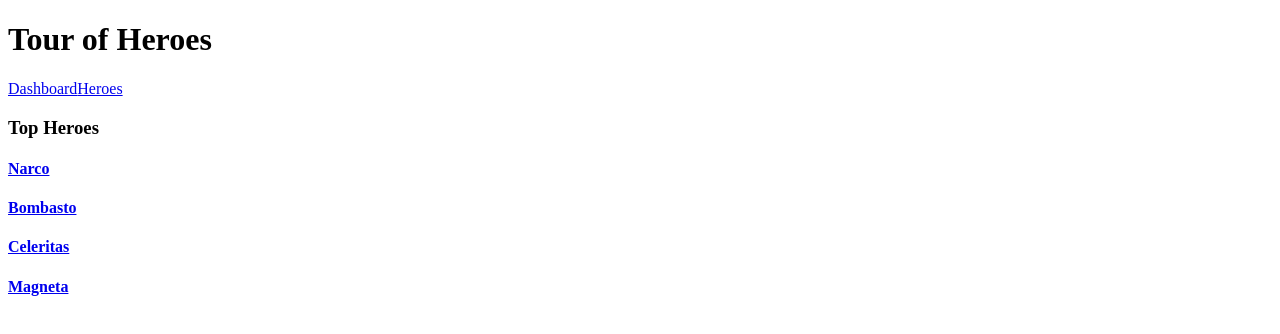
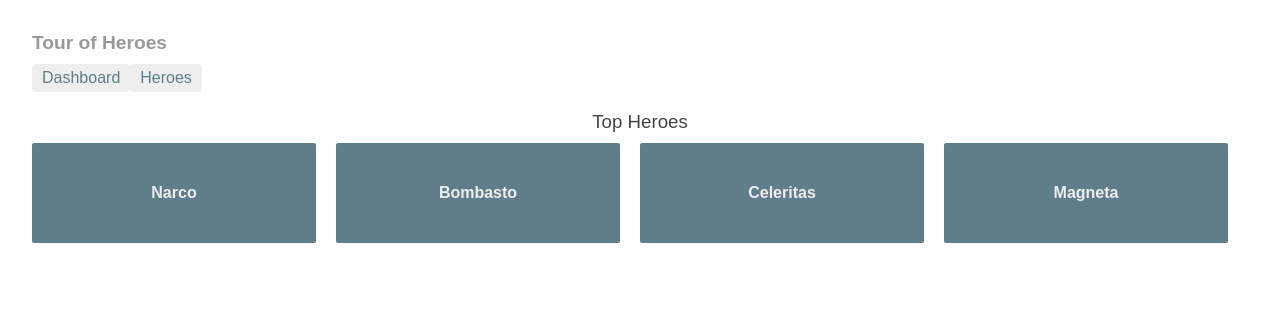
Before and after one commit to mdvu15/TourOfHeroes, an Angular app: page /dashboard in a window 1280 px wide. Shown: the top 334 px of the page. Built offline with nearby package versions, Linux system fonts and the light colour scheme.

Commit message:
complete routing + styles

```diff
--- a/src/app/app.component.css
+++ b/src/app/app.component.css
@@ -0,0 +1,28 @@
+h1 {
+  font-size: 1.2em;
+  color: #999;
+  margin-bottom: 0;
+}
+h2 {
+  font-size: 2em;
+  margin-top: 0;
+  padding-top: 0;
+}
+nav a {
+  padding: 5px 10px;
+  text-decoration: none;
+  margin-top: 10px;
+  display: inline-block;
+  background-color: #eee;
+  border-radius: 4px;
+}
+nav a:visited, a:link {
+  color: #607D8B;
+}
+nav a:hover {
+  color: #039be5;
+  background-color: #CFD8DC;
+}
+nav a.active {
+  color: #039be5;
+}
--- a/src/app/app.component.ts
+++ b/src/app/app.component.ts
@@ -9,7 +9,9 @@
 			<a routerLink="/heroes">Heroes</a>
 		</nav>
 		<router-outlet></router-outlet>
-	`
+	`,
+	styleUrls: ['./app.component.css']
+
 //set 2 navigation links (routers) to /dashboard and /heroes
 /* <router-outlet> tags define the area the component will appear
 on the page after clicking on the routerLink */
--- /dev/null
+++ b/src/app/dashboard.component.css
@@ -0,0 +1,61 @@
+[class*='col-'] {
+  float: left;
+  padding-right: 20px;
+  padding-bottom: 20px;
+}
+[class*='col-']:last-of-type {
+  padding-right: 0;
+}
+a {
+  text-decoration: none;
+}
+*, *:after, *:before {
+  -webkit-box-sizing: border-box;
+  -moz-box-sizing: border-box;
+  box-sizing: border-box;
+}
+h3 {
+  text-align: center; margin-bottom: 0;
+}
+h4 {
+  position: relative;
+}
+.grid {
+  margin: 0;
+}
+.col-1-4 {
+  width: 25%;
+}
+.module {
+  padding: 20px;
+  text-align: center;
+  color: #eee;
+  max-height: 120px;
+  min-width: 120px;
+  background-color: #607D8B;
+  border-radius: 2px;
+}
+.module:hover {
+  background-color: #EEE;
+  cursor: pointer;
+  color: #607d8b;
+}
+.grid-pad {
+  padding: 10px 0;
+}
+.grid-pad > [class*='col-']:last-of-type {
+  padding-right: 20px;
+}
+@media (max-width: 600px) {
+  .module {
+    font-size: 10px;
+    max-height: 75px; }
+}
+@media (max-width: 1024px) {
+  .grid {
+    margin: 0;
+  }
+  .module {
+    min-width: 60px;
+  }
+}
--- a/src/app/dashboard.component.ts
+++ b/src/app/dashboard.component.ts
@@ -6,6 +6,7 @@
 @Component({
 	selector: 'my-dasboard',
 	templateUrl: './dashboard.component.html',
+	styleUrls: ['./dashboard.component.css']
 })
 
 export class DashboardComponent implements OnInit {
--- /dev/null
+++ b/src/app/hero-detail.component.css
@@ -0,0 +1,29 @@
+label {
+  display: inline-block;
+  width: 3em;
+  margin: .5em 0;
+  color: #607D8B;
+  font-weight: bold;
+}
+input {
+  height: 2em;
+  font-size: 1em;
+  padding-left: .4em;
+}
+button {
+  margin-top: 20px;
+  font-family: Arial;
+  background-color: #eee;
+  border: none;
+  padding: 5px 10px;
+  border-radius: 4px;
+  cursor: pointer; cursor: hand;
+}
+button:hover {
+  background-color: #cfd8dc;
+}
+button:disabled {
+  background-color: #eee;
+  color: #ccc;
+  cursor: auto;
+}
--- a/src/app/hero-detail.component.ts
+++ b/src/app/hero-detail.component.ts
@@ -1,4 +1,4 @@
-import { Component, Input, OnInit } from '@angular/core';
+import { Component, OnInit } from '@angular/core';
 import { ActivatedRoute, ParamMap } from '@angular/router';
 //to take :id from ParamMap observable in ActivatedRoute service
 import { Location } from '@angular/common';
@@ -9,7 +9,8 @@
 
 @Component({
 	selector: 'hero-detail',
-	templateUrl: './hero-detail.component.html'
+	templateUrl: './hero-detail.component.html',
+	styleUrls: ['./hero-detail.component.css']
 })
 
 export class HeroDetailComponent implements OnInit {
@@ -19,7 +20,7 @@
 		private location: Location
 		) {}
 
-	@Input() hero: Hero; //var hero takes input from other components
+	hero: Hero; //var hero takes input from other components
 
 	ngOnInit(): void {
 		this.route.paramMap
--- /dev/null
+++ b/src/app/heroes.component.css
@@ -0,0 +1,47 @@
+  .selected {
+    background-color: #CFD8DC !important;
+    color: white;
+  }
+  .heroes {
+    margin: 0 0 2em 0;
+    list-style-type: none;
+    padding: 0;
+    width: 15em;
+  }
+  .heroes li {
+    cursor: pointer;
+    position: relative;
+    left: 0;
+    background-color: #EEE;
+    margin: .5em;
+    padding: .3em 0;
+    height: 1.6em;
+    border-radius: 4px;
+  }
+  .heroes li.selected:hover {
+    background-color: #BBD8DC !important;
+    color: white;
+  }
+  .heroes li:hover {
+    color: #607D8B;
+    background-color: #DDD;
+    left: .1em;
+  }
+  .heroes .text {
+    position: relative;
+    top: -3px;
+  }
+  .heroes .badge {
+    display: inline-block;
+    font-size: small;
+    color: white;
+    padding: 0.8em 0.7em 0 0.7em;
+    background-color: #607D8B;
+    line-height: 1em;
+    position: relative;
+    left: -1px;
+    top: -4px;
+    height: 1.8em;
+    margin-right: .8em;
+    border-radius: 4px 0 0 4px;
+  }
--- /dev/null
+++ b/src/app/heroes.component.html
@@ -0,0 +1,14 @@
+<h2>My Heroes</h2>
+<ul class="heroes">
+	<li *ngFor="let hero of heroes"
+		[class.selected]="hero === selectedHero"
+		(click)="onSelect(hero)">
+		<span class="badge">{{hero.id}}</span> {{hero.name}}
+	</li>
+</ul>
+<div *ngIf="selectedHero">
+	<h2>
+		{{selectedHero.name | uppercase}} is my hero
+	</h2>
+	<button (click)="gotoDetail()">View Details</button>
+</div>
--- a/src/app/heroes.component.ts
+++ b/src/app/heroes.component.ts
@@ -1,4 +1,5 @@
 import { Component, OnInit } from '@angular/core';
+import { Router } from '@angular/router';
 
 import { Hero } from './hero';
 import { HeroService } from './hero.service';
@@ -6,72 +7,8 @@
 
 @Component({
   selector: 'my-heroes',
-  template: `
-  	<h2>My Heroes</h2>
-  	<ul class="heroes">
-  		<li *ngFor="let hero of heroes"
-  			[class.selected]="hero === selectedHero"
-  			(click)="onSelect(hero)">
-  			<span class="badge">{{hero.id}}</span> {{hero.name}}
-  		</li>
-  	</ul>
-  	<div *ngIf="selectedHero">
-  		<h2>
-  			{{selectedHero.name | uppercase}} is my hero
-  		</h2>
-  		<button (click)="gotoDetail()">View Details</button>
-  	</div>
-  	`
-  ,
-  styles: [`
-	  .selected {
-	    background-color: #CFD8DC !important;
-	    color: white;
-	  }
-	  .heroes {
-	    margin: 0 0 2em 0;
-	    list-style-type: none;
-	    padding: 0;
-	    width: 15em;
-	  }
-	  .heroes li {
-	    cursor: pointer;
-	    position: relative;
-	    left: 0;
-	    background-color: #EEE;
-	    margin: .5em;
-	    padding: .3em 0;
-	    height: 1.6em;
-	    border-radius: 4px;
-	  }
-	  .heroes li.selected:hover {
-	    background-color: #BBD8DC !important;
-	    color: white;
-	  }
-	  .heroes li:hover {
-	    color: #607D8B;
-	    background-color: #DDD;
-	    left: .1em;
-	  }
-	  .heroes .text {
-	    position: relative;
-	    top: -3px;
-	  }
-	  .heroes .badge {
-	    display: inline-block;
-	    font-size: small;
-	    color: white;
-	    padding: 0.8em 0.7em 0 0.7em;
-	    background-color: #607D8B;
-	    line-height: 1em;
-	    position: relative;
-	    left: -1px;
-	    top: -4px;
-	    height: 1.8em;
-	    margin-right: .8em;
-	    border-radius: 4px 0 0 4px;
-	  }
-	`]
+  templateUrl: './heroes.component.html',
+  styleUrls: ['./heroes.component.css']
 })
 
 export class HeroesComponent implements OnInit {
@@ -81,22 +18,23 @@
 
   // constructor does nothing, simply defines a private heroService
   // property and identifies it as a HeroService injection site
-  constructor(private heroService: HeroService) {}
+  constructor(private heroService: HeroService,
+              private router: Router
+              ) {}
   getHeroes(): void {
-  	this.heroService.getHeroes().then(heroes => this.heroes = heroes);
+    this.heroService.getHeroes().then(heroes => this.heroes = heroes);
   // call method getHeroes of the HeroService class in hero.service
   }
 
   onSelect(hero: Hero): void {
-  	this.selectedHero = hero; //set selectedHero to the current hero object selected
+    this.selectedHero = hero; //set selectedHero to the current hero object selected
   }
 
   ngOnInit(): void {
-  	this.getHeroes();
+    this.getHeroes();
   }
   // call getHeroes upon intialization
-
   gotoDetail(): void {
-
+      this.router.navigate(['/detail', this.selectedHero.id ]);
   }
 };
--- a/src/index.html
+++ b/src/index.html
@@ -7,6 +7,7 @@
 
   <meta name="viewport" content="width=device-width, initial-scale=1">
   <link rel="icon" type="image/x-icon" href="favicon.ico">
+  <link rel="stylesheet" href="styles.css">
 </head>
 <body>
   <my-app></my-app>
--- a/src/styles.css
+++ b/src/styles.css
@@ -1 +1,23 @@
 /* You can add global styles to this file, and also import other style files */
+/* Master Styles */
+h1 {
+  color: #369;
+  font-family: Arial, Helvetica, sans-serif;
+  font-size: 250%;
+}
+h2, h3 {
+  color: #444;
+  font-family: Arial, Helvetica, sans-serif;
+  font-weight: lighter;
+}
+body {
+  margin: 2em;
+}
+body, input[text], button {
+  color: #888;
+  font-family: Cambria, Georgia;
+}
+/* everywhere else */
+* {
+  font-family: Arial, Helvetica, sans-serif;
+}
```
